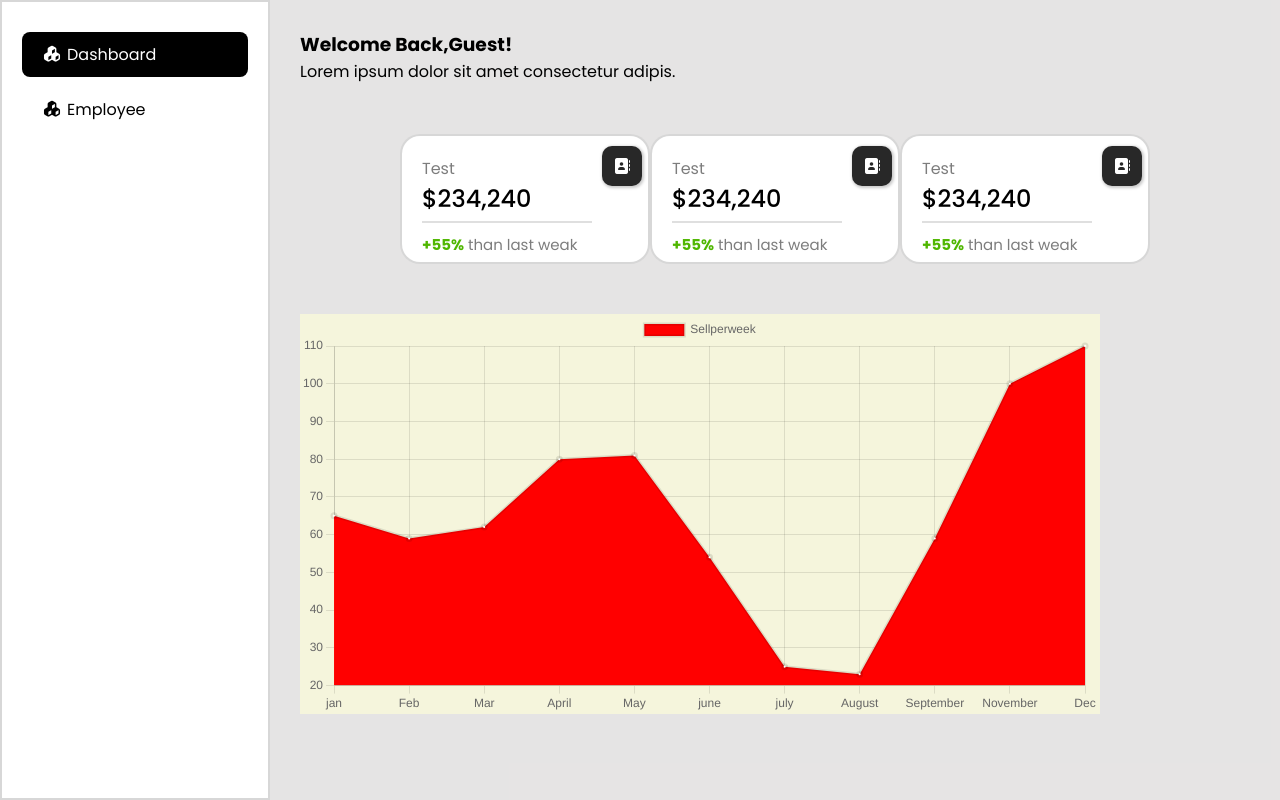
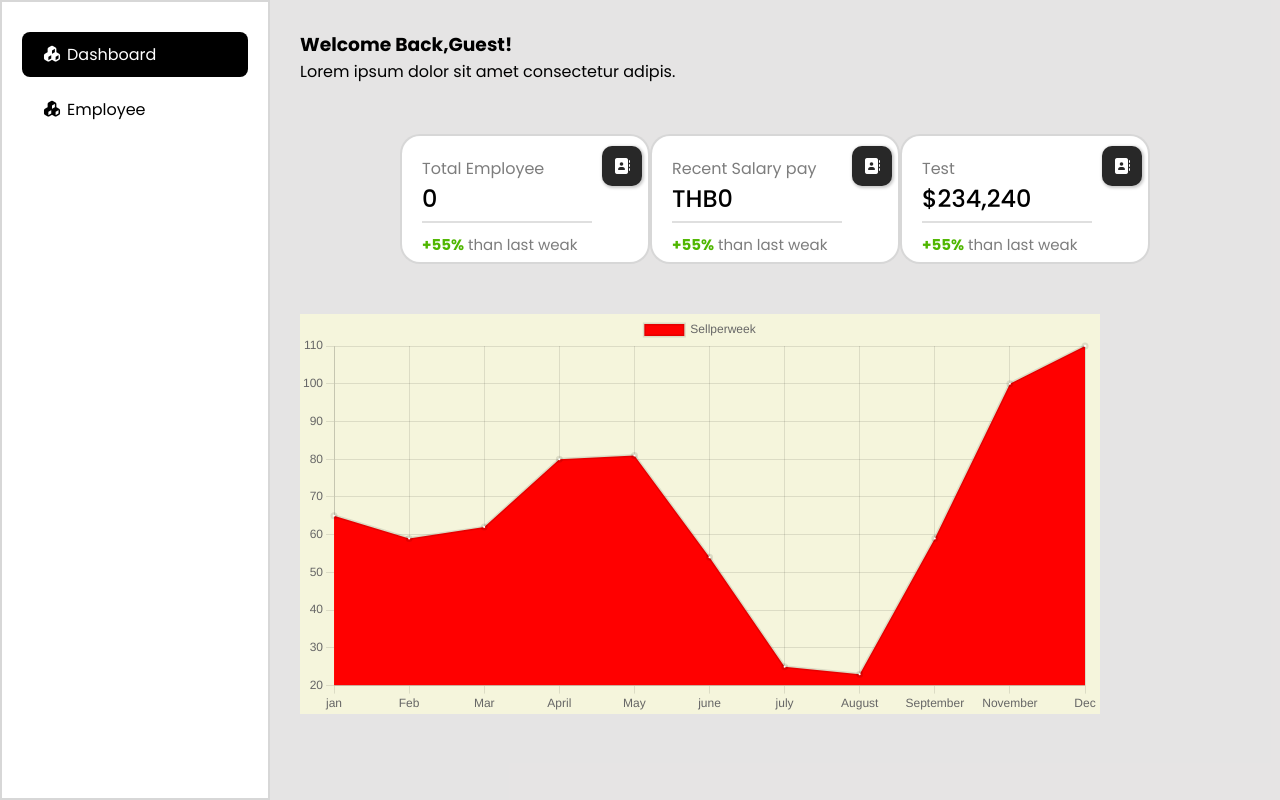
Before and after one commit to PolawatK/projectfrontendfinal, an Angular app in the folder finalproject/: page /Dashboard in a window 1280 px wide. Built offline with nearby package versions, Linux system fonts and the light colour scheme.

Commit message:
UPDATE DASH

```diff
--- a/finalproject/src/app/dashboard/dashboard.html
+++ b/finalproject/src/app/dashboard/dashboard.html
@@ -24,8 +24,8 @@
           <div class="report-box">
               <div class="static-box">
                   <div class="static-box-data">
-                  <p>Test</p>
-                  <h2>$234,240</h2>
+                  <p>Total Employee</p>
+                  <h2>{{totalEmployees()}}</h2>
                   <hr>
                   <p class="percent"> <strong>+55%</strong> than last weak</p>
                   </div>
@@ -35,8 +35,8 @@
               </div>
               <div class="static-box">
                   <div class="static-box-data">
-                  <p>Test</p>
-                  <h2>$234,240</h2>
+                  <p>Recent Salary pay</p>
+                  <h2>{{totalSalary() | currency:'THB':'symbol':'1.0-0'}}</h2>
                   <hr>
                   <p class="percent"> <strong>+55%</strong> than last weak</p>
                   </div>
--- a/finalproject/src/app/dashboard/dashboard.ts
+++ b/finalproject/src/app/dashboard/dashboard.ts
@@ -1,23 +1,38 @@
-import { Component } from '@angular/core';
+import { Component,signal } from '@angular/core';
 import { RouterLink} from '@angular/router';
 import { OnInit } from '@angular/core';
 import { LineChart } from "../line-chart/line-chart";
+import { DatePipe,CurrencyPipe } from '@angular/common';
 
 @Component({
   selector: 'app-dashboard',
-  imports: [RouterLink, LineChart],
+  imports: [RouterLink, LineChart,CurrencyPipe],
   templateUrl: './dashboard.html',
   styleUrl: './dashboard.css'
 })
 
 export class Dashboard implements OnInit {
   username: string = 'Guest';
-
+  totalEmployees = signal(0);
+  totalSalary = signal(0);
   ngOnInit(): void {
     const userData = localStorage.getItem('loggedInUser');
     if (userData) {
       const user = JSON.parse(userData);
       this.username = user.username;
     }
+
+    const data = localStorage.getItem('empdata');
+    const empList = data ? JSON.parse(data) : [];
+    this.totalEmployees.set(empList.length);
+
+    const sum = empList.reduce((total: number, emp: any) => {
+      const salaryNum = Number(
+        String(emp.salary).replace(/[^\d.-]/g, '')
+      );
+      return total + (isNaN(salaryNum) ? 0 : salaryNum);
+    }, 0);
+
+    this.totalSalary.set(sum);
   }
 }
--- a/finalproject/src/app/employeedata/employeedata.css
+++ b/finalproject/src/app/employeedata/employeedata.css
@@ -18,6 +18,6 @@ button:hover{
     border: 1px solid rgb(255, 51, 0);
 }
 button:hover i{
-    transform: rotateZ(90deg);
+    transform: rotateZ(135deg);
     color: rgb(255, 51, 0);
 }
--- a/finalproject/src/app/login/login.ts
+++ b/finalproject/src/app/login/login.ts
@@ -62,7 +62,7 @@ export class Login implements OnInit {
       localStorage.setItem('loggedInUser', JSON.stringify(isUserExist));
       this.router.navigate(['/Dashboard']);
     } else {
-      alert('Invalid Credentials');
+      alert('Password or Email incorrect');
     }
   }
 }
```
